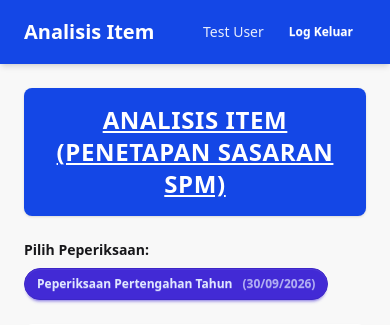
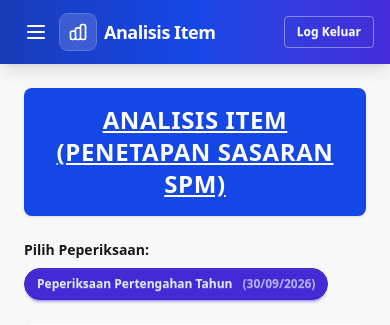
Before and after one commit to UMIZWAN/analisis-item, a Laravel app: page / in a window 390 px wide. Shown: the top 325 px of the page. Run offline with Laravel 12, Linux system fonts and the light colour scheme; a user stored in the database is signed in; data comes from the database, SQL or seed files in the repository; style sheets or scripts are compiled from the project's sources.

Commit message:
Add top navigation bar with three placeholder links
Extract the top bar into a navbar partial with a gradient background,
brand logo, three empty links (mobile dropdown on small screens) and a
user menu.

Co-Authored-By: Claude Sonnet 5.5 <noreply@anthropic.com>
Claude-Session: https://claude.ai/code/session_013tJSE8trzcAPs6Eniw49R5

```diff
--- a/resources/views/home.blade.php
+++ b/resources/views/home.blade.php
@@ -9,21 +9,7 @@
 </head>
 <body class="min-h-screen bg-base-200">
 
-    {{-- Top bar --}}
-    <nav class="navbar bg-blue-700 text-white shadow-md px-6">
-        <div class="flex-1">
-            <span class="text-xl font-bold">Analisis Item</span>
-        </div>
-        <div class="flex-none flex items-center gap-3">
-            @auth
-                <span class="text-sm opacity-90">{{ auth()->user()->name }}</span>
-                <form method="POST" action="{{ route('logout') }}">
-                    @csrf
-                    <button type="submit" class="btn btn-sm btn-ghost">Log Keluar</button>
-                </form>
-            @endauth
-        </div>
-    </nav>
+    @include('partials.navbar')
 
     <main class="max-w-350 mx-auto p-6 space-y-6">
 
--- /dev/null
+++ b/resources/views/partials/navbar.blade.php
@@ -0,0 +1,70 @@
+{{--
+    Top navigation bar. The three links are placeholders (href="#") — point them at real routes later.
+--}}
+@php
+    $links = [
+        ['label' => 'Pautan 1', 'href' => '#'],
+        ['label' => 'Pautan 2', 'href' => '#'],
+        ['label' => 'Pautan 3', 'href' => '#'],
+    ];
+@endphp
+
+<header class="sticky top-0 z-50 bg-linear-to-r from-blue-800 via-blue-700 to-indigo-700 text-white shadow-lg">
+    <nav class="navbar max-w-350 mx-auto px-4 sm:px-6 min-h-16">
+        {{-- Brand + mobile menu --}}
+        <div class="navbar-start w-auto lg:w-1/2 gap-1">
+            <div class="dropdown lg:hidden">
+                <button type="button" tabindex="0" class="btn btn-ghost btn-square" aria-label="Menu">
+                    <svg xmlns="http://www.w3.org/2000/svg" class="h-6 w-6" fill="none" viewBox="0 0 24 24" stroke="currentColor" stroke-width="2">
+                        <path stroke-linecap="round" stroke-linejoin="round" d="M4 6h16M4 12h16M4 18h16" />
+                    </svg>
+                </button>
+                <ul tabindex="0" class="menu dropdown-content bg-base-100 text-base-content rounded-box z-10 mt-3 w-52 p-2 shadow-lg">
+                    @foreach ($links as $link)
+                        <li><a href="{{ $link['href'] }}">{{ $link['label'] }}</a></li>
+                    @endforeach
+                </ul>
+            </div>
+
+            <a href="{{ route('home') }}" class="flex items-center gap-2 whitespace-nowrap text-lg sm:text-xl font-bold tracking-tight">
+                <span class="flex h-9 w-9 items-center justify-center rounded-lg bg-white/15 ring-1 ring-white/30">
+                    <svg xmlns="http://www.w3.org/2000/svg" class="h-5 w-5" fill="none" viewBox="0 0 24 24" stroke="currentColor" stroke-width="2">
+                        <path stroke-linecap="round" stroke-linejoin="round" d="M9 19v-6a2 2 0 00-2-2H5a2 2 0 00-2 2v6a2 2 0 002 2h2a2 2 0 002-2zm0 0V9a2 2 0 012-2h2a2 2 0 012 2v10m-6 0a2 2 0 002 2h2a2 2 0 002-2m0 0V5a2 2 0 012-2h2a2 2 0 012 2v14a2 2 0 01-2 2h-2a2 2 0 01-2-2z" />
+                    </svg>
+                </span>
+                Analisis Item
+            </a>
+        </div>
+
+        {{-- Desktop links --}}
+        <div class="navbar-center hidden lg:flex">
+            <ul class="menu menu-horizontal gap-1 px-1">
+                @foreach ($links as $link)
+                    <li>
+                        <a href="{{ $link['href'] }}" class="rounded-lg font-medium text-white/90 hover:bg-white/15 hover:text-white">
+                            {{ $link['label'] }}
+                        </a>
+                    </li>
+                @endforeach
+            </ul>
+        </div>
+
+        {{-- User --}}
+        <div class="navbar-end gap-2">
+            @auth
+                <div class="hidden sm:flex items-center gap-2 text-sm">
+                    <span class="flex h-8 w-8 items-center justify-center rounded-full bg-white/20 font-semibold uppercase">
+                        {{ mb_substr(auth()->user()->name, 0, 1) }}
+                    </span>
+                    <span class="opacity-90">{{ auth()->user()->name }}</span>
+                </div>
+                <form method="POST" action="{{ route('logout') }}">
+                    @csrf
+                    <button type="submit" class="btn btn-sm btn-outline border-white/40 text-white hover:bg-white hover:text-blue-700">
+                        Log Keluar
+                    </button>
+                </form>
+            @endauth
+        </div>
+    </nav>
+</header>
```
